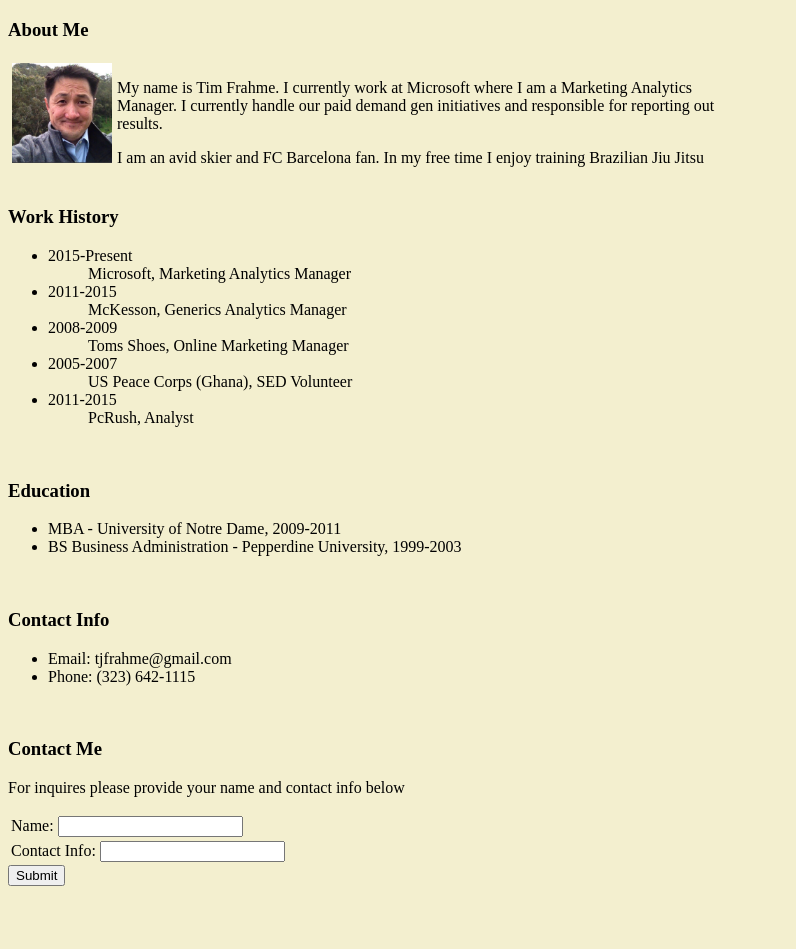
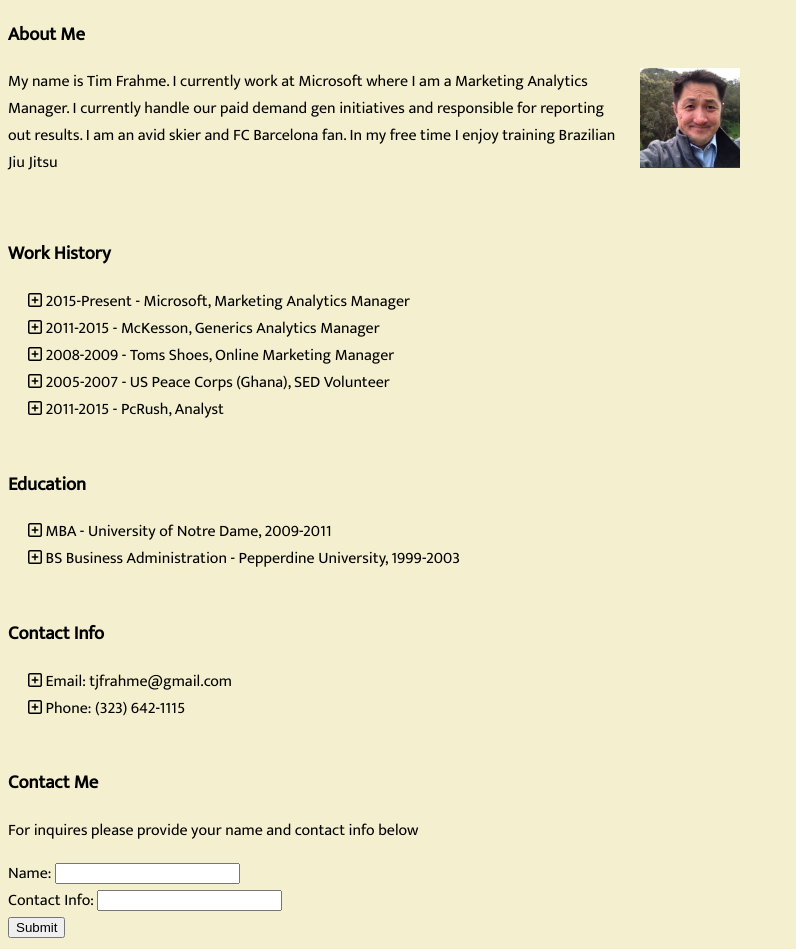
Before and after one commit to tjfrahme/web_design, a plain HTML site: page hw2/index.html in a window 1280 px wide. Shown: the whole page, without its empty margins (0-796 px from the left). Before the commit the page ends 894 px from the top, so only its background shows below. Drawn offline with Linux system fonts and the light colour scheme; a web font is replaced by a local one.

Commit message:
hw3 css changes

```diff
--- /dev/null
+++ b/hw2/css/style.css
@@ -0,0 +1,30 @@
+body {background: #F3EFCF;  font-family: 'Mukta', sans-serif;}
+
+h3 {font-weight: bold;}
+
+#profile {
+    display: block;
+    margin: auto;
+    width: 50%;
+}
+
+/*0 px margin on the top and right side, 15 px margin on the bottom, and 20 px margin on the left side */
+
+.bullet{
+    padding-left: 20px;
+
+}
+
+@media screen and (min-width: 300px) {
+    #profile{
+        float: right;
+        margin: 0px 0px 15px 20px;
+
+    }
+
+}
+
+table#t01,td {border-spacing: 3px; vertical-align: top;}
+
+
+/* This is a single-line comment  */
--- a/hw2/css/styles.css
+++ /dev/null
@@ -1,3 +0,0 @@
-body {background-color: #F3EFCF; font-family: 'Ek Mukta'}
-
-table#t01,td {border-spacing: 3px; vertical-align: top;}
--- a/hw2/index.html
+++ b/hw2/index.html
@@ -2,58 +2,75 @@
 <html>
 <head>
     <title>About | Tim Frahme</title>
+    <meta name="viewport" content="width=device-width, initial-scale=1.0">
 
 	<base href="localhost" target="_blank"/>
-    <link rel="stylesheet" href="css/styles.css"/>
-    <link rel="stylesheet" href="https://fonts.googleapis.com/css?family=Ek Mukta" >
+    <link rel="stylesheet" href="css/style.css"/>
+    <link href="https://fonts.googleapis.com/css?family=Mukta" rel="stylesheet"/>
+    <!-- Font Awesome embed code-->
+    <script src="https://use.fontawesome.com/f4bd8af1d6.js"></script>
+
 
 </head>
 
 <body>
     <h3>About Me</h3>
-    <table id="t01">
-        <tr>
-            <td><img src="images/tim3.jpg" alt="picture of Tim" width="100px" height="100px" </img></td>
-            <td width="600px"><p>My name is Tim Frahme.  I currently work at Microsoft where I am a Marketing
-                        Analytics Manager.  I currently handle our paid demand gen initiatives and responsible
-                        for reporting out results.</p>
-                        <p>I am an avid skier and FC Barcelona fan.  In my free time I enjoy training Brazilian Jiu Jitsu</p>
-            </td>
+    <div id="profile">
+            <img src="images/tim3.jpg" alt="picture of Tim" width="100px" height="100px" </img>
+    </div>
+    <p>My name is Tim Frahme.  I currently work at Microsoft where I am a Marketing
+        Analytics Manager.  I currently handle our paid demand gen initiatives and responsible
+        for reporting out results. I am an avid skier and FC Barcelona fan.
+        In my free time I enjoy training Brazilian Jiu Jitsu
+    </p>
 
-        </tr>
 
-    </table>
+    <br>
     <h3>Work History</h3>
-     <ul>
-        <dl>
-            <li><dt>2015-Present</dt></li><dd>Microsoft, Marketing Analytics Manager</dd>
-            <li><dt>2011-2015</dt></li><dd>McKesson, Generics Analytics Manager</dd>
-            <li><dt>2008-2009</dt></li><dd>Toms Shoes, Online Marketing Manager</dd>
-            <li><dt>2005-2007</dt></li><dd>US Peace Corps (Ghana), SED Volunteer</dd>
-            <li><dt>2011-2015</dt></li><dd>PcRush, Analyst</dd>
-        </dl>
-    </ul>
+    <div class="bullet"><i class="fa fa-plus-square-o" aria-hidden="true"></i>
+        2015-Present - Microsoft, Marketing Analytics Manager
+    </div>
+    <div class="bullet"><i class="fa fa-plus-square-o" aria-hidden="true"></i>
+        2011-2015 - McKesson, Generics Analytics Manager
+    </div>
+    <div class="bullet"><i class="fa fa-plus-square-o" aria-hidden="true"></i>
+        2008-2009 - Toms Shoes, Online Marketing Manager
+    </div>
+    <div class="bullet"><i class="fa fa-plus-square-o" aria-hidden="true"></i>
+        2005-2007 - US Peace Corps (Ghana), SED Volunteer
+    </div>
+    <div class="bullet"><i class="fa fa-plus-square-o" aria-hidden="true"></i>
+        2011-2015 - PcRush, Analyst
+    </div>
     <br>
     <h3>Education</h3>
-    <ul>
-            <li>MBA - University of Notre Dame, 2009-2011</li>
-            <li>BS Business Administration - Pepperdine University, 1999-2003</li>
-    </ul>
+    <div class="bullet"><i class="fa fa-plus-square-o" aria-hidden="true"></i>
+        MBA - University of Notre Dame, 2009-2011
+    </div>
+
+    <div class="bullet"><i class="fa fa-plus-square-o" aria-hidden="true"></i>
+        BS Business Administration - Pepperdine University, 1999-2003
+    </div>
     <br>
     <h3>Contact Info</h3>
-    <ul>
-            <li>Email: tjfrahme@gmail.com</li>
-            <li>Phone: (323) 642-1115</li>
-    </ul>
+    <div class="bullet"><i class="fa fa-plus-square-o" aria-hidden="true"></i>
+        Email: tjfrahme@gmail.com
+    </div>
+    <div class="bullet"><i class="fa fa-plus-square-o" aria-hidden="true"></i>
+        Phone: (323) 642-1115
+    </div>
+
     <br>
     <h3>Contact Me</h3>
     <p>For inquires please provide your name and contact info below</p>
     <div>
             <form action="http://localhost/echo.php" method="get">
-                <table>
-                    <tr><td>Name:		<input type="text"  name="name-field"> </td></tr>
-                    <tr><td>Contact Info:		<input type="text"  name="contact-field"></td></tr>
-                </table>
+
+                    Name:		<input type="text"  name="name-field">
+                    <br>
+                    Contact Info:		<input type="text"  name="contact-field">
+                    <br>
+
                 <input type="submit"></input>
             </form>
     </div>
```
